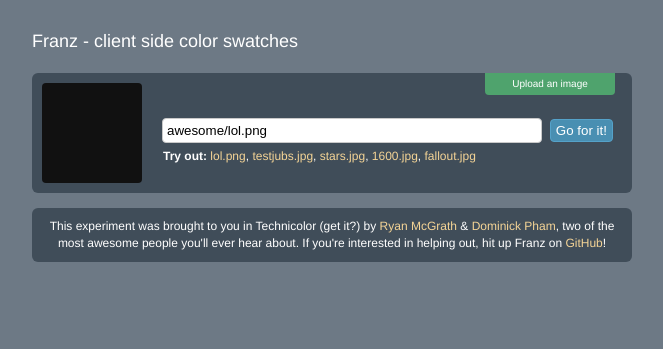
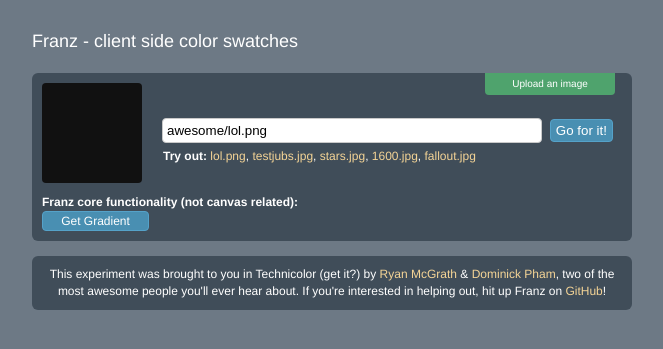
Before and after one commit to ryanmcgrath/franz, a PHP site: page /foozy.html in a window 1280 px wide. Shown: the top 349 px of the page, without its empty margins (308-971 px from the left). Run offline with PHP 8.4, Linux system fonts and the light colour scheme; some libraries are stand-ins or nearby versions; some web fonts are replaced.

Commit message:
added hex2rgb and getGradient, pretty much self-explanitory

```diff
--- a/css/example.css
+++ b/css/example.css
@@ -112,7 +112,7 @@ a:hover { text-decoration: underline; }
 	width: 370px;
 }
 
-.img_submit, #hsv a, #hsl a {
+.img_submit, #hsv a, #hsl a, a.effect_button {
 	border: 1px solid #55a2c9;
 	background-color: #498fb2;
 	color: #fff;
@@ -121,7 +121,7 @@ a:hover { text-decoration: underline; }
 	-webkit-border-radius: 4px;
 }
 
-#hsv a, #hsl a {
+#hsv a, #hsl a, a.effect_button {
 	display: block;
 	width: 105px;
 	padding: 3px 0;
@@ -130,11 +130,19 @@ a:hover { text-decoration: underline; }
 	margin-right: 10px;
 	text-decoration: none;
 }
-
+a.effect_button {
+    padding: 0;
+}
 #options a:last-child { margin-right: 0px; }
 
 #try_these {
 	clear: both;
+}
+
+#core_function {
+    clear: both;
+    padding-top: 10px;
+    font: 1.2em/1.5em helvetica,sans-serif;
 }
 
 #logHSV {
--- a/foozy.html
+++ b/foozy.html
@@ -31,6 +31,13 @@
 			$("#sort_hue").click( function() { lol.displayHue(); return false; });
 			$("#sort_sat").click( function() { lol.displaySat(); return false; });
 			$("#sort_val").click( function() { lol.displayBright(); return false; });
+            $("#display_gradient").click( function() {
+                var hex1 = window.prompt("Enter the first color (hexidemical)");
+                var hex2 = window.prompt("Enter the second color (hexidemical)");
+                if (!hex1 || !hex2) return false;
+
+                franz.prototype.displayColors(franz.util.getGradient(franz.util.HextoRGB(hex1),franz.util.HextoRGB(hex2),32*32))
+            });
         });
     </script>
 </head>
@@ -61,7 +68,14 @@
             <a href="#" title="awesome/1600.jpg">1600.jpg</a>,
             <a href="#" title="awesome/fallout.jpg">fallout.jpg</a>
         </p>
+    </div>
 
+    <div id="core_function">
+	    <p><strong>Franz core functionality (not canvas related):</strong>
+            <div>
+               <a id="display_gradient" class="effect_button" href="#" title="gradient">Get Gradient</a>
+            </div>
+        </p>
     </div>
 </div>
 
--- a/js/franz.js
+++ b/js/franz.js
@@ -139,14 +139,14 @@ franz.prototype = {
         } else { return false; }
 	},
 
-	displayColors: function(order_array) {
+	displayColors: function(color_array, order_array) {
         var docStr = "";
         if (typeof order_array === 'undefined'){
-            for(var i = 0; i < this.rgba.length; i++) {
-                docStr += '<div class="color_boxd" style="background-color: rgb(' + this.rgba[i][0] + ', ' + this.rgba[i][1] + ',' + this.rgba[i][2] + ');"></div>';
+            for(var i = 0; i < color_array.length; i++) {
+                docStr += '<div class="color_boxd" style="background-color: rgb(' + color_array[i][0] + ', ' + color_array[i][1] + ',' + color_array[i][2] + ');"></div>';
             }
         } else {
-            for(var i = 0; i < this.rgba.length; i++) {
+            for(var i = 0; i < color_array.length; i++) {
                 docStr += '<div class="color_boxd" style="background-color: rgb(' + this.rgba[order_array[i]][0] + ', ' + this.rgba[order_array[i]][1] + ',' + this.rgba[order_array[i]][2] + ');"></div>';
             }
         }
@@ -162,7 +162,7 @@ franz.prototype = {
 	},
 
 	displayImg: function() {
-		this.displayColors();
+		this.displayColors(this.rgba);
 		return false;
 	},
 
@@ -172,7 +172,7 @@ franz.prototype = {
     displayOut: function(array) {
         var index = [];
         for(var i=0;i<array.length;i++){index[i] = array[i][3];}    /* rebuilding index */
-		this.displayColors(index);
+		this.displayColors(this.rgba,index);
 		return false;
     },
 
@@ -184,28 +184,7 @@ franz.prototype = {
      */
     sortArray: function(array,position) {
         array.sort(function(a,b){ return a[position] - b[position]; });
-    },
-
-	/* calculates density of array data given interval and step size - both controlling data error
-		step size should ideally be < interval. Returns array with (# of intervals) as size */
-	getDensity: function(inputArray, step, interval, max) {
-		var size = max/step;
-		var densityArray = new Array(size);
-
-		for (var i=0; i < size; i++) {
-			var count = 0;
-
-			for (var j=0; j < inputArray.length; j++) {
-				// if entry is within current interval
-				if ((inputArray[j] > i*step) && (inputArray[j] < i*step + interval)){
-					count++;
-				}
-			}
-			densityArray[i] = count;
-		}
-
-		return densityArray;
-	}
+    }
 }
 
 franz.util = {
@@ -268,6 +247,43 @@ franz.util = {
 
         return '#' + hex.join('');
     },
+
+    HextoRGB: function(h) {
+        if (h.charAt(0)=="#") h = h.substring(1,7);
+        return [parseInt(h.substring(0,2),16), parseInt(h.substring(2,4),16),parseInt(h.substring(4,6),16)];
+    },
+
+    /* Sample call: lol.displayColors(franz.util.getGradient([255,0,0],[255,255,0],32*32)) */
+    getGradient: function(rgb1,rgb2,steps) {
+        var grad = new Array();
+        var rgbSlope = [(rgb2[0]-rgb1[0])/steps,(rgb2[1]-rgb1[1])/steps,(rgb2[2]-rgb1[2])/steps];
+
+        for(var i=0; i<steps; i++){
+            grad.push([rgb1[0] + parseInt(i*rgbSlope[0]), rgb1[1] + parseInt(i*rgbSlope[1]), rgb1[2] + parseInt(i*rgbSlope[2])]);
+        }
+        return grad;
+    },
+
+	/* calculates density of array data given interval and step size - both controlling data error
+		step size should ideally be < interval. Returns array with (# of intervals) as size */
+	getDensity: function(inputArray, step, interval, max) {
+		var size = max/step;
+		var densityArray = new Array(size);
+
+		for (var i=0; i < size; i++) {
+			var count = 0;
+
+			for (var j=0; j < inputArray.length; j++) {
+				// if entry is within current interval
+				if ((inputArray[j] > i*step) && (inputArray[j] < i*step + interval)){
+					count++;
+				}
+			}
+			densityArray[i] = count;
+		}
+
+		return densityArray;
+	},
 
 	clone: function(obj) {
 		/* Utility function for deep cloning */
```
